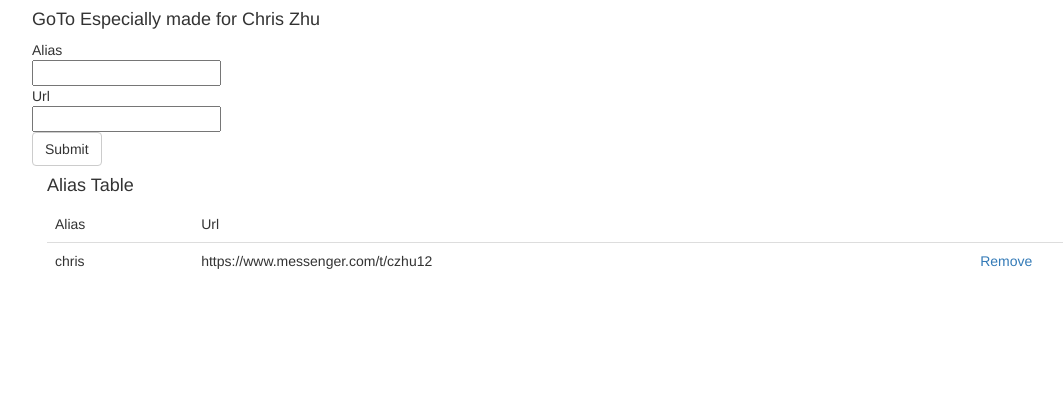
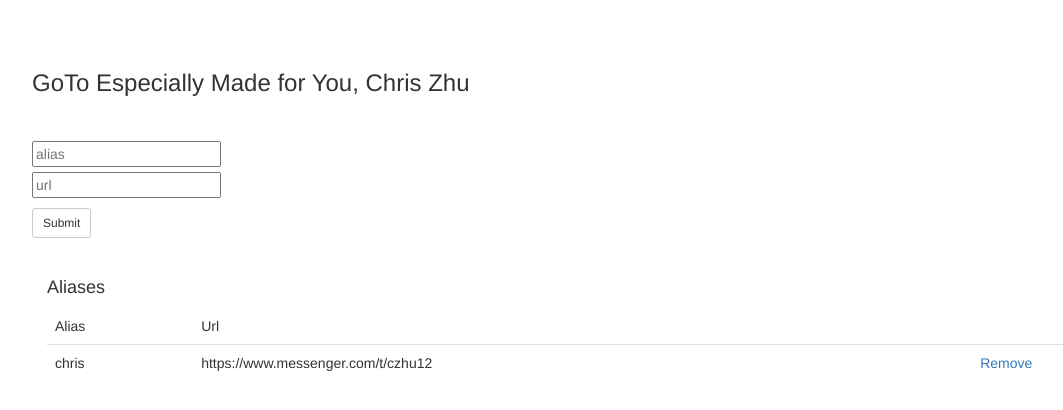
Before and after one commit to beacoding/goto, a Flask app: page / in a window 1280 px wide. Shown: the top 410 px of the page, without its empty margins (23-1086 px from the left). Run offline with Flask 2, Linux system fonts and the light colour scheme; data comes from the database, SQL or seed files in the repository; both versions use the stored data as it was after the commit; some libraries are stand-ins or nearby versions.

Commit message:
lil bit prettyier again

```diff
--- a/static/goto.css
+++ b/static/goto.css
@@ -4,4 +4,18 @@
 
 .title {
     padding-left: 70px;
+    margin-bottom: 30px;
+    margin-top: 50px;
 }
+
+.btn {
+    margin-top: 10px;
+}
+
+.container {
+    margin-top: 30px;
+}
+
+.inputs {
+    margin-top: 5px;
+}
--- a/templates/mini_routes.html
+++ b/templates/mini_routes.html
@@ -18,23 +18,21 @@
 	<form action = "/add_new_route" method = "POST">
 	    <div class = "row">
 		<div class = "col-md-12 title">
-		    <h4> GoTo Especially made for Chris Zhu </h4>
+		    <h3> GoTo Especially Made for You, Chris Zhu </h3>
 		</div>
 	    </div>
 
 	    <div class = "row">
 		<div class = "col-md-12 alias_form">
-		    Alias</br>
-		    <input type = "text" name = "alias" /></br>
-		    Url</br>
-		    <input type = "text" name = "url" /> </br>
-		    <button type = "submit" class = "btn btn-default" />Submit<br>
+		    <input type = "text" name = "alias" placeholder ="alias" class = "inputs"/></br>
+		    <input type = "text" name = "url" placeholder = "url" class = "inputs"/> </br>
+		    <button type = "submit" class = "btn btn-default btn-sm" />Submit<br>
 		</div>
 	    </div>
 	</form>
 
 	<div class = "container">
-	    <h4> Alias Table </h4>
+	    <h4> Aliases</h4>
 	    <table class = "table table-hover">
 		<thead>
 		    <td>Alias</td>
```
Also changed, not shown: example.db, 2 other files.
